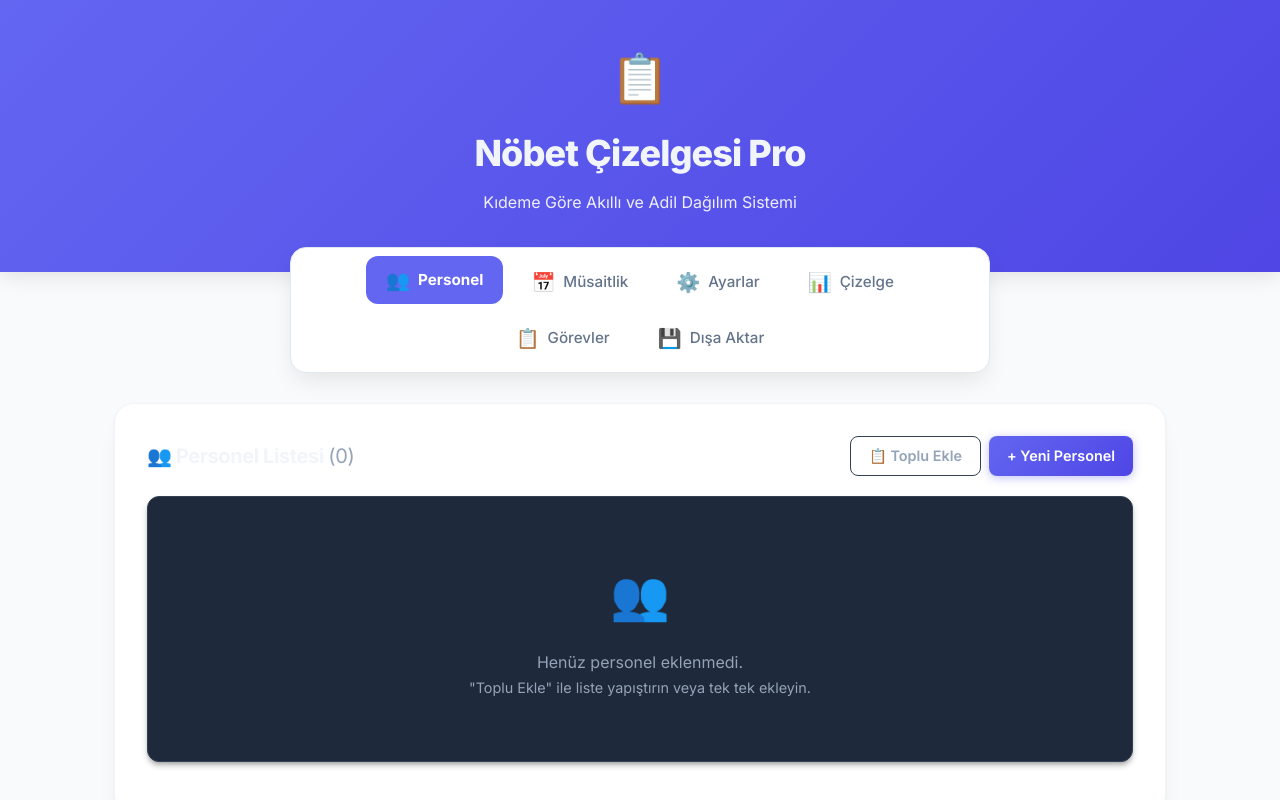
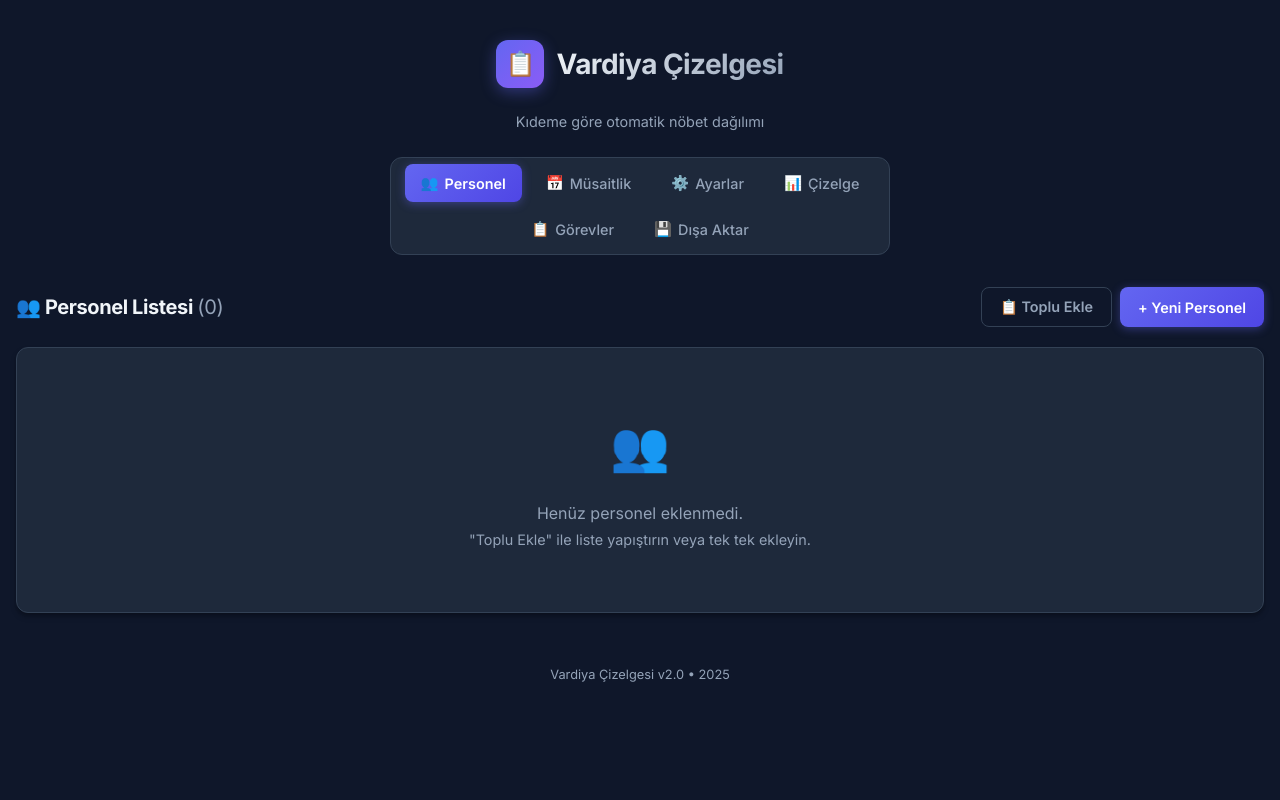
Before and after one commit to alanya-lab/nobetv1, a React (Vite) app: page / in a window 1280 px wide. Shown: the top 800 px of the page. Built offline with nearby package versions, Linux system fonts and the light colour scheme.

Commit message:
bozduk, son düzgün hal

```diff
--- a/src/App.jsx
+++ b/src/App.jsx
@@ -4,11 +4,12 @@ import ConstraintsForm from './components/ConstraintsForm';
 import UnavailabilityGrid from './components/UnavailabilityGrid';
 import Scheduler from './components/Scheduler';
 import Statistics from './components/Statistics';
+
 import ExportTools from './components/ExportTools';
 import TaskDistribution from './components/TaskDistribution';
 
 function App() {
-    // MANTIK VE STATE KISMI (TAMAMEN AYNI KORUNDU)
+    // Load initial state from localStorage if available
     const [staffList, setStaffList] = useState(() => {
         const saved = localStorage.getItem('staffList');
         return saved ? JSON.parse(saved) : [];
@@ -17,7 +18,15 @@ function App() {
     const [constraints, setConstraints] = useState(() => {
         const saved = localStorage.getItem('constraints');
         const defaultConstraints = {
-            dailyNeeds: { Monday: 2, Tuesday: 2, Wednesday: 2, Thursday: 2, Friday: 2, Saturday: 2, Sunday: 2 },
+            dailyNeeds: {
+                Monday: 2,
+                Tuesday: 2,
+                Wednesday: 2,
+                Thursday: 2,
+                Friday: 2,
+                Saturday: 2,
+                Sunday: 2
+            },
             shiftDuration: 8,
             holidays: [],
             minShiftsPerMonth: 0,
@@ -26,70 +35,117 @@ function App() {
             selectedMonth: new Date().toISOString().slice(0, 7),
             beneficialDays: [],
             beneficialDaysThreshold: 4,
-            slotSystem: { enabled: false, slot1Seniorities: [6, 5, 4], slot2Seniorities: [3, 2, 1] },
+            slotSystem: {
+                enabled: false,
+                slot1Seniorities: [6, 5, 4],
+
+                slot2Seniorities: [3, 2, 1]
+            },
             taskColumns: [],
-            taskColumnConfig: {},
+            taskColumnConfig: {}, // { columnIndex: { eligibleStaffIds: [], eligibleSeniorities: [], targetWeekdays: [], maxPerDay: 3 } }
             shiftColumnNames: ['Nöbetçi 1', 'Nöbetçi 2'],
-            hiddenTaskColumns: []
+            hiddenTaskColumns: [] // Array of hidden column indices
         };
+
         if (saved) {
             try {
                 const parsed = JSON.parse(saved);
+                // Merge saved data with defaults to ensure new fields (like selectedMonth) are present
                 return {
                     ...defaultConstraints,
                     ...parsed,
+                    // Ensure nested objects are also merged correctly
                     dailyNeeds: { ...defaultConstraints.dailyNeeds, ...(parsed.dailyNeeds || {}) },
+
                     slotSystem: { ...defaultConstraints.slotSystem, ...(parsed.slotSystem || {}) },
                     taskColumns: parsed.taskColumns || [],
                     taskColumnConfig: parsed.taskColumnConfig || {},
                     shiftColumnNames: parsed.shiftColumnNames || defaultConstraints.shiftColumnNames,
                     hiddenTaskColumns: parsed.hiddenTaskColumns || []
                 };
-            } catch (e) { return defaultConstraints; }
+            } catch (e) {
+                console.error("Ayarlar yüklenirken hata oluştu:", e);
+                return defaultConstraints;
             }
+        }
+
         return defaultConstraints;
     });
 
     const [schedule, setSchedule] = useState(() => {
         const saved = localStorage.getItem('currentSchedule');
-        try { return saved ? JSON.parse(saved) : null; } catch (e) { return null; }
+        try {
+            return saved ? JSON.parse(saved) : null;
+        } catch (e) {
+            console.error("Çizelge yüklenirken hata oluştu:", e);
+            return null;
+        }
     });
 
     const [scheduleHistory, setScheduleHistory] = useState(() => {
         const saved = localStorage.getItem('scheduleHistory');
-        try { return saved ? JSON.parse(saved) : []; } catch (e) { return []; }
+        try {
+            return saved ? JSON.parse(saved) : [];
+        } catch (e) {
+            console.error("Geçmiş yüklenirken hata oluştu:", e);
+            return [];
+        }
     });
 
     const [tasks, setTasks] = useState(() => {
         const saved = localStorage.getItem('tasks');
-        try { return saved ? JSON.parse(saved) : {}; } catch (e) { return {}; }
+        try {
+            return saved ? JSON.parse(saved) : {};
+        } catch (e) {
+            console.error("Görevler yüklenirken hata oluştu:", e);
+            return {};
+        }
     });
 
     const [activeTab, setActiveTab] = useState('staff');
 
-    // EFFECTLER (AYNEN KORUNDU)
-    useEffect(() => { localStorage.setItem('staffList', JSON.stringify(staffList)); }, [staffList]);
-    useEffect(() => { localStorage.setItem('constraints', JSON.stringify(constraints)); }, [constraints]);
+    // Save to localStorage whenever state changes
     useEffect(() => {
-        if (schedule) localStorage.setItem('currentSchedule', JSON.stringify(schedule));
-        else localStorage.removeItem('currentSchedule');
+        localStorage.setItem('staffList', JSON.stringify(staffList));
+    }, [staffList]);
+
+    useEffect(() => {
+        localStorage.setItem('constraints', JSON.stringify(constraints));
+    }, [constraints]);
+
+    useEffect(() => {
+        if (schedule) {
+            localStorage.setItem('currentSchedule', JSON.stringify(schedule));
+        } else {
+            localStorage.removeItem('currentSchedule');
+        }
     }, [schedule]);
-    useEffect(() => { localStorage.setItem('scheduleHistory', JSON.stringify(scheduleHistory)); }, [scheduleHistory]);
-    useEffect(() => { localStorage.setItem('tasks', JSON.stringify(tasks)); }, [tasks]);
+
+    useEffect(() => {
+        localStorage.setItem('scheduleHistory', JSON.stringify(scheduleHistory));
+    }, [scheduleHistory]);
+
+    useEffect(() => {
+        localStorage.setItem('tasks', JSON.stringify(tasks));
+    }, [tasks]);
 
     const saveScheduleToHistory = () => {
         if (!schedule) return;
+
         const timestamp = new Date().toLocaleString('tr-TR');
         const monthName = new Intl.DateTimeFormat('tr-TR', { month: 'long', year: 'numeric' })
             .format(new Date(constraints.selectedMonth + '-01'));
+
         const newEntry = {
             id: Date.now(),
             name: `${monthName} (${timestamp})`,
+
             schedule: schedule,
             constraints: { ...constraints },
             staffList: [...staffList],
             tasks: { ...tasks }
         };
+
         setScheduleHistory(prev => [newEntry, ...prev]);
     };
 
@@ -97,6 +153,7 @@ function App() {
         if (window.confirm('Bu çizelgeyi yüklemek mevcut çalışmanızı değiştirecektir. Devam edilsin mi?')) {
             setSchedule(entry.schedule);
             setConstraints(entry.constraints);
+
             setStaffList(entry.staffList);
             setTasks(entry.tasks || {});
             setActiveTab('schedule');
@@ -112,49 +169,71 @@ function App() {
     const tabs = [
         { id: 'staff', label: 'Personel', icon: '👥' },
         { id: 'unavailability', label: 'Müsaitlik', icon: '📅' },
+
         { id: 'constraints', label: 'Ayarlar', icon: '⚙️' },
         { id: 'schedule', label: 'Çizelge', icon: '📊' },
         { id: 'tasks', label: 'Görevler', icon: '📋' },
         { id: 'export', label: 'Dışa Aktar', icon: '💾' }
     ];
 
-    // GÖRSEL TASARIM (STITCH 'DESIGN.MD' UYGULANDI)
     return (
-        <div style={{ backgroundColor: '#f8fafc', minHeight: '100vh', fontFamily: 'Inter, sans-serif' }}>
-            {/* Header - Indigo Gradient */}
+        <div className="container">
+            {/* Header */}
             <header style={{
-                background: 'linear-gradient(135deg, #6366f1 0%, #4f46e5 100%)',
-                padding: '2.5rem 1rem',
-                color: 'white',
+                marginBottom: '2rem',
                 textAlign: 'center',
-                boxShadow: '0 4px 20px rgba(0,0,0,0.1)'
+                paddingTop: '1rem'
             }}>
-                <div style={{ maxWidth: '800px', margin: '0 auto' }}>
-                    <div style={{ fontSize: '3rem', marginBottom: '0.5rem' }}>📋</div>
-                    <h1 style={{ margin: 0, fontSize: '2.25rem', fontWeight: '800', letterSpacing: '-0.025em' }}>
-                        Nöbet Çizelgesi Pro
+                <div style={{
+                    display: 'inline-flex',
+                    alignItems: 'center',
+                    gap: '12px',
+                    marginBottom: '8px'
+                }}>
+                    <div style={{
+                        width: '48px',
+                        height: '48px',
+                        background: 'linear-gradient(135deg, #6366f1 0%, #8b5cf6 100%)',
+                        borderRadius: '12px',
+                        display: 'flex',
+                        alignItems: 'center',
+                        justifyContent: 'center',
+                        fontSize: '1.5rem',
+                        boxShadow: '0 4px 15px rgba(99, 102, 241, 0.4)'
+                    }}>
+                        📋
+                    </div>
+                    <h1 style={{
+                        margin: 0,
+                        fontSize: '1.75rem',
+                        background: 'linear-gradient(135deg, #f1f5f9 0%, #94a3b8 100%)',
+                        WebkitBackgroundClip: 'text',
+                        WebkitTextFillColor: 'transparent',
+                        backgroundClip: 'text'
+                    }}>
+                        Vardiya Çizelgesi
                     </h1>
-                    <p style={{ opacity: 0.9, fontSize: '1rem', marginTop: '0.5rem' }}>
-                        Kıdeme Göre Akıllı ve Adil Dağılım Sistemi
+                </div>
+                <p style={{
+                    color: 'var(--color-text-muted)',
+                    marginBottom: '1.5rem',
+                    fontSize: '0.9rem'
+                }}>
+                    Kıdeme göre otomatik nöbet dağılımı
                 </p>
-                </div>
-            </header>
 
-            {/* Navigation - Modern Floating Menu */}
+                {/* Navigation */}
                 <nav style={{
                     display: 'flex',
                     justifyContent: 'center',
                     gap: '8px',
                     flexWrap: 'wrap',
-                background: 'white',
-                padding: '10px',
-                borderRadius: '16px',
-                boxShadow: '0 10px 25px -5px rgba(0, 0, 0, 0.1)',
-                maxWidth: '700px',
-                margin: '-25px auto 30px',
-                position: 'relative',
-                zIndex: 10,
-                border: '1px solid #e2e8f0'
+                    background: 'var(--color-surface)',
+                    padding: '6px',
+                    borderRadius: '12px',
+                    border: '1px solid var(--color-border)',
+                    maxWidth: '500px',
+                    margin: '0 auto'
                 }}>
                     {tabs.map(tab => (
                         <button
@@ -163,35 +242,35 @@ function App() {
                             style={{
                                 display: 'flex',
                                 alignItems: 'center',
-                            gap: '8px',
-                            padding: '12px 20px',
-                            borderRadius: '12px',
+                                gap: '6px',
+                                padding: '10px 16px',
+                                borderRadius: '8px',
                                 border: 'none',
                                 cursor: 'pointer',
-                            fontSize: '0.95rem',
-                            fontWeight: activeTab === tab.id ? '700' : '500',
-                            backgroundColor: activeTab === tab.id ? '#6366f1' : 'transparent',
-                            color: activeTab === tab.id ? 'white' : '#64748b',
-                            transition: 'all 0.3s cubic-bezier(0.4, 0, 0.2, 1)',
-                            transform: activeTab === tab.id ? 'translateY(-2px)' : 'none'
+                                fontSize: '0.9rem',
+                                fontWeight: activeTab === tab.id ? '600' : '500',
+                                background: activeTab === tab.id
+                                    ? 'linear-gradient(135deg, #6366f1 0%, #4f46e5 100%)'
+                                    : 'transparent',
+                                color: activeTab === tab.id ? 'white' : 'var(--color-text-muted)',
+                                transition: 'all 0.2s ease',
+                                boxShadow: activeTab === tab.id
+                                    ? '0 2px 10px rgba(99, 102, 241, 0.4)'
+                                    : 'none'
                             }}
                         >
-                        <span style={{ fontSize: '1.2rem' }}>{tab.icon}</span>
-                        {tab.label}
+                            <span>{tab.icon}</span>
+                            <span>{tab.label}</span>
                         </button>
                     ))}
                 </nav>
+            </header>
 
-            {/* Main Content Area */}
-            <main style={{ maxWidth: '1100px', margin: '0 auto', padding: '0 1.5rem 4rem' }}>
-                <div style={{
-                    backgroundColor: 'white',
-                    borderRadius: '20px',
-                    padding: '2rem',
-                    boxShadow: '0 1px 3px rgba(0,0,0,0.05), 0 20px 25px -5px rgba(0,0,0,0.05)',
-                    border: '1px solid #f1f5f9'
-                }}>
-                    {activeTab === 'staff' && <StaffManager staffList={staffList} setStaffList={setStaffList} />}
+            {/* Main Content */}
+            <main className="animate-in">
+                {activeTab === 'staff' && (
+                    <StaffManager staffList={staffList} setStaffList={setStaffList} />
+                )}
                 {activeTab === 'unavailability' && (
                     <UnavailabilityGrid
                         staffList={staffList}
@@ -208,7 +287,7 @@ function App() {
                     />
                 )}
                 {activeTab === 'schedule' && (
-                        <div className="space-y-6">
+                    <>
                         <Scheduler
                             staffList={staffList}
                             constraints={constraints}
@@ -217,8 +296,33 @@ function App() {
                             onSaveToHistory={saveScheduleToHistory}
                         />
                         {schedule && (
-                                <div style={{ marginTop: '3rem', paddingTop: '2rem', borderTop: '2px dashed #f1f5f9' }}>
-                                    <Statistics staffList={staffList} schedule={schedule} constraints={constraints} />
+                            <>
+                                <Statistics
+                                    staffList={staffList}
+                                    schedule={schedule}
+                                    constraints={constraints}
+                                />
+                                <ExportTools
+                                    schedule={schedule}
+                                    staffList={staffList}
+                                    history={scheduleHistory}
+                                    onLoadHistory={loadScheduleFromHistory}
+                                    onDeleteHistory={deleteScheduleFromHistory}
+                                />
+                            </>
+                        )}
+                        {!schedule && scheduleHistory.length > 0 && (
+                            <div style={{ marginTop: '2rem' }}>
+                                <p style={{ textAlign: 'center', color: 'var(--color-text-muted)' }}>
+                                    Geçmiş çizelgeleri "Dışa Aktar" sekmesinden yönetebilirsiniz.
+                                </p>
+                            </div>
+                        )}
+                    </>
+                )}
+                {activeTab === 'export' && (
+                    <div className="card animate-in">
+                        <h3 style={{ margin: '0 0 20px 0' }}>💾 Veri Yönetimi ve Yedekleme</h3>
                         <ExportTools
                             schedule={schedule}
                             staffList={staffList}
@@ -227,17 +331,6 @@ function App() {
                             onDeleteHistory={deleteScheduleFromHistory}
                         />
                     </div>
-                            )}
-                        </div>
-                    )}
-                    {activeTab === 'export' && (
-                        <ExportTools
-                            schedule={schedule}
-                            staffList={staffList}
-                            history={scheduleHistory}
-                            onLoadHistory={loadScheduleFromHistory}
-                            onDeleteHistory={deleteScheduleFromHistory}
-                        />
                 )}
                 {activeTab === 'tasks' && (
                     <TaskDistribution
@@ -250,12 +343,18 @@ function App() {
                         onSaveToHistory={saveScheduleToHistory}
                     />
                 )}
-                </div>
             </main>
 
-            <footer style={{ textAlign: 'center', paddingBottom: '3rem', color: '#94a3b8' }}>
-                <p style={{ fontWeight: '600' }}>Nöbet Çizelgesi v2.0 • {new Date().getFullYear()}</p>
-                <p style={{ fontSize: '0.85rem', marginTop: '0.5rem' }}>Doktorlar için, doktorlar tarafından tasarlandı.</p>
+            {/* Footer */}
+            <footer style={{
+                textAlign: 'center',
+                padding: '2rem 0 1rem',
+                color: 'var(--color-text-muted)',
+                fontSize: '0.8rem'
+            }}>
+                <p style={{ margin: 0 }}>
+                    Vardiya Çizelgesi v2.0 • {new Date().getFullYear()}
+                </p>
             </footer>
         </div>
     );
```
Lines whose indentation alone changed are shown as unchanged.
